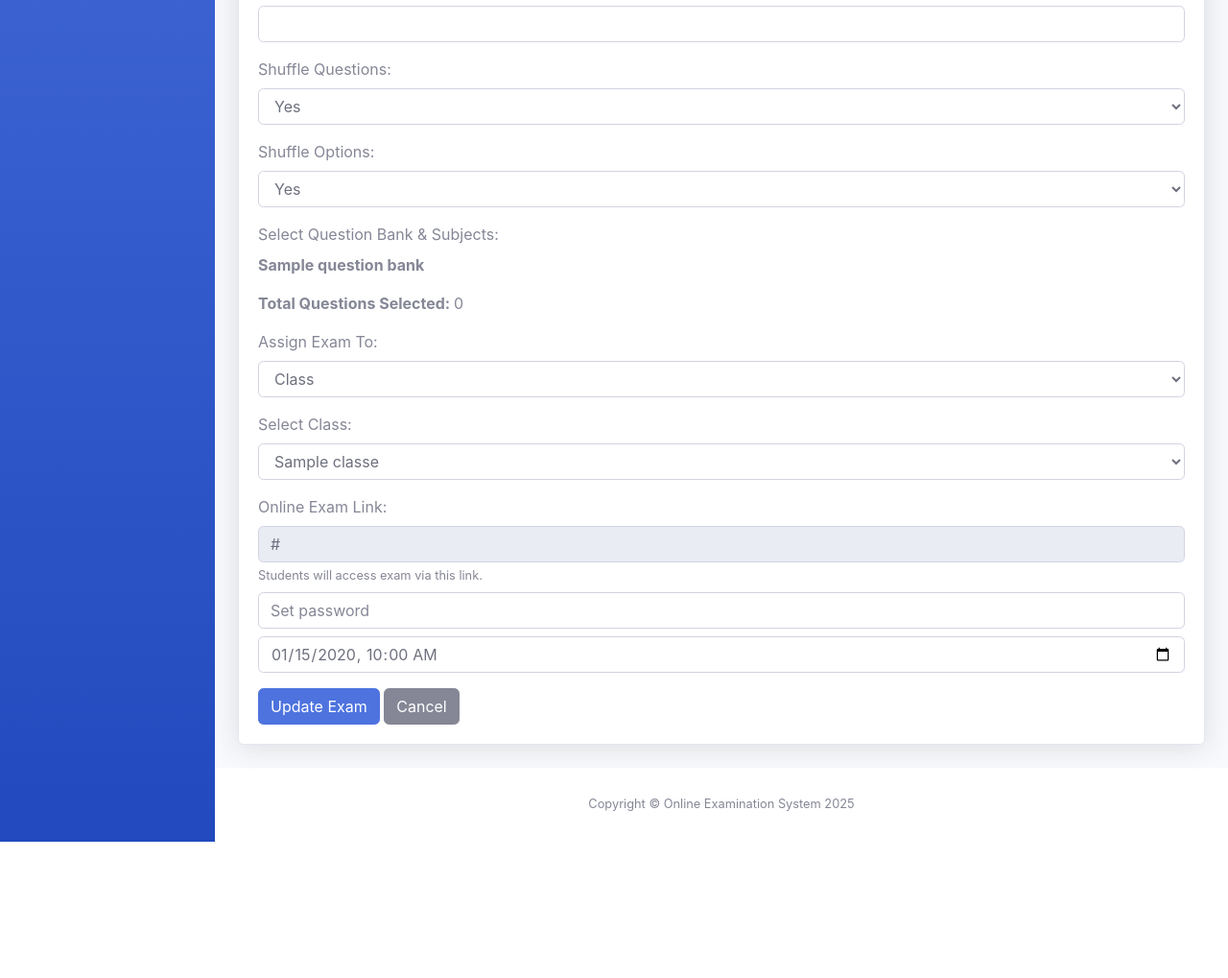
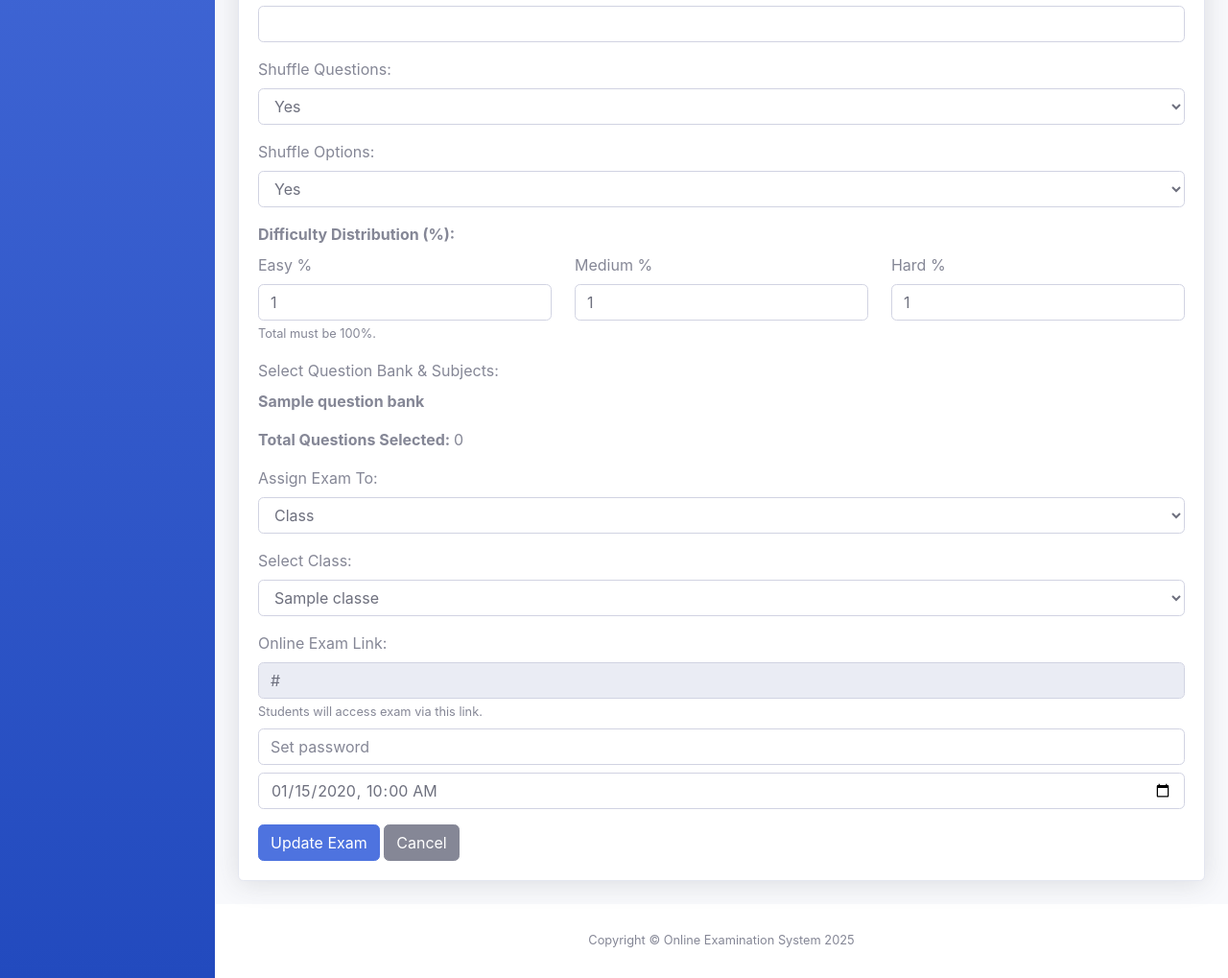
Before and after one commit to VirtusStack/online-examination-system, a PHP site: the page made by templates/exams/edit_exam.php in a window 1280 px wide. Shown: the part 805-1824 px from the top of the page at 96% size. Before the commit the page ends 1682 px from the top, so only its background shows below. Run offline with PHP 8.4, Linux system fonts and the light colour scheme; tables that the repository leaves empty hold one stand-in row (values such as "Sample post"); the template is opened without the code that fills it: most values are stand-ins (such as "Sample title", 1, 10 or a date in 2020).

Commit message:
Update edit_exam.php

```diff
--- a/templates/exams/edit_exam.php
+++ b/templates/exams/edit_exam.php
@@ -102,34 +102,60 @@ $results['students'] = $results['students'] ?? [];
                                 </select>
                             </div>
 
-                            <!-- Question Sources with No. of Qs and Difficulty -->
+                          <!-- Difficulty Percentages -->
+			  <div class="form-group mb-3">
+    			<label><strong>Difficulty Distribution (%):</strong></label>
+
+    			<div class="row">
+        		<div class="col-md-4">
+            		<label>Easy %</label>
+            		<input type="number" name="easy_percent" class="form-control" value="<?= htmlspecialchars($results['easy_percent'] ?? 20) ?>" required>
+       			 </div>
+
+        		<div class="col-md-4">
+            		<label>Medium %</label>
+            		<input type="number" name="medium_percent" class="form-control"
+                		value="<?= htmlspecialchars($results['medium_percent'] ?? 30) ?>" required>
+        		</div>
+
+        		<div class="col-md-4">
+            		<label>Hard %</label>
+            		<input type="number" name="hard_percent" class="form-control"
+                	value="<?= htmlspecialchars($results['hard_percent'] ?? 50) ?>" required>
+        		</div>
+    			</div>
+
+    			<small class="text-muted">Total must be 100%.</small>
+			</div>
+
+
+                           <!-- Question Sources -->
 			  <div class="form-group mb-3">
     			  <label>Select Question Bank & Subjects:</label>
+
     			  <?php if (!empty($results['question_banks'])): ?>
         		<?php foreach ($results['question_banks'] as $bank): ?>
             		<div class="mb-2"><strong><?= htmlspecialchars($bank['bank_name']) ?></strong></div>
+
             		<?php
-                                        // Fetch subjects for this bank only
             		$bankSubjects = QuestionBankSubject::getSubjectsByBank($pdo, $bank['bank_id']);
 
             		if (!empty($bankSubjects)):
                 	foreach ($bankSubjects as $sub):
                     $selectedLimit = $results['exam_question_sources'][$bank['bank_id']][$sub['subject_id']]['limit'] ?? '';
-                                                $selectedDiff  = $results['exam_question_sources'][$bank['bank_id']][$sub['subject_id']]['difficulty'] ?? 'Easy';
             		?>
                     <div class="row mb-2">
                         <div class="col-md-4">
                             <label><?= htmlspecialchars($sub['subject_name']) ?></label>
                         </div>
+
                         <div class="col-md-3">
-                                                    <input type="number" min="0" name="exam_question_sources[<?= $bank['bank_id'] ?>][<?= $sub['subject_id'] ?>][limit]" class="form-control" placeholder="No. of Qs" value="<?= htmlspecialchars($selectedLimit) ?>">
-                                                </div>
-                                                <div class="col-md-3">
-                                                    <select name="exam_question_sources[<?= $bank['bank_id'] ?>][<?= $sub['subject_id'] ?>][difficulty]" class="form-control">
-                                                        <option value="Easy" <?= $selectedDiff=='Easy'?'selected':'' ?>>Easy</option>
-                                                        <option value="Medium" <?= $selectedDiff=='Medium'?'selected':'' ?>>Medium</option>
-                                                        <option value="Hard" <?= $selectedDiff=='Hard'?'selected':'' ?>>Hard</option>
-                                                    </select>
+                            <input type="number"
+                                   min="0"
+                                   name="exam_question_sources[<?= $bank['bank_id'] ?>][<?= $sub['subject_id'] ?>][limit]"
+                                   class="form-control"
+                                   placeholder="No. of Qs"
+                                   value="<?= htmlspecialchars($selectedLimit) ?>">
                        		 </div>
                     		</div>
             			<?php
@@ -143,6 +169,7 @@ $results['students'] = $results['students'] ?? [];
         			<div class="text-danger">No question banks found. Please add them first.</div>
     			<?php endif; ?>
 			</div>
+
 
                             <!-- Total Questions -->
                             <div class="mb-3">
```
Lines whose indentation alone changed are shown as unchanged.
